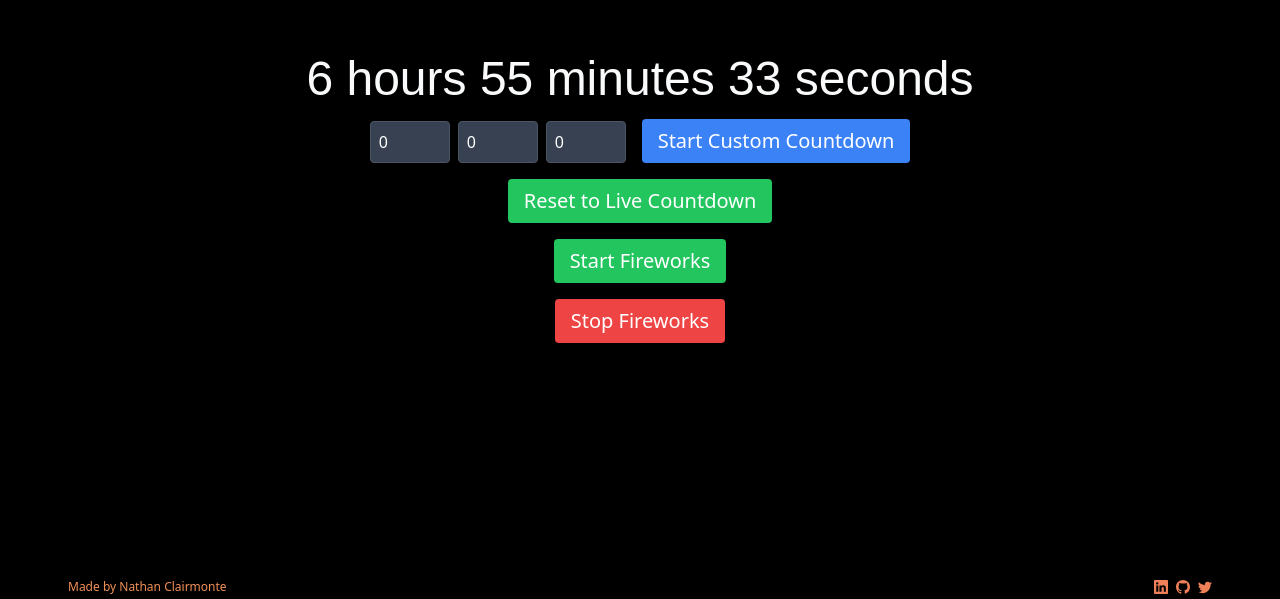
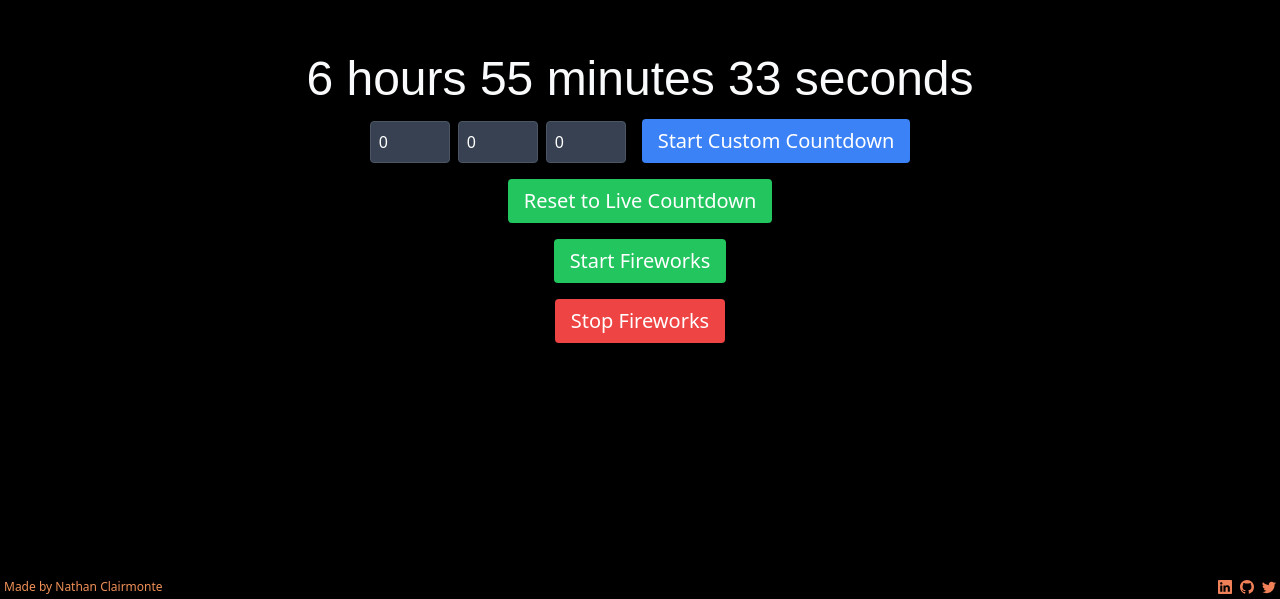
Before and after one commit to nathanclairmonte/percy-v2, a Next.js app: page /countdown in a window 1280 px wide. Shown: the part 201-800 px from the top of the page. Built offline with nearby package versions, Linux system fonts and the light colour scheme; a web font is replaced by a local one.

Commit message:
remove max width from countdown footer

```diff
--- a/src/components/CountdownFooter.js
+++ b/src/components/CountdownFooter.js
@@ -9,7 +9,7 @@ const CountdownFooter = (props) => {
     return (
         <footer
             className={clsx(
-                "mx-auto max-w-6xl p-1 selection:bg-cyan-300 selection:text-cyan-900",
+                "mx-auto p-1 selection:bg-cyan-300 selection:text-cyan-900",
                 props.className
             )}
         >
```
